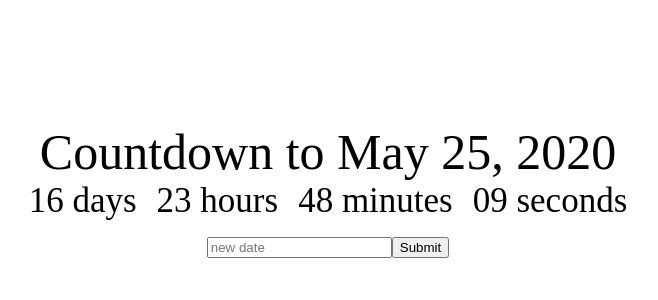
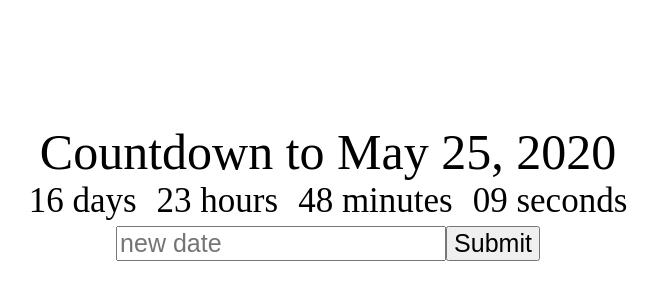
Before and after one commit to sarika296/countdown-champ, a React (Create React App) app: page / in a window 1280 px wide. Shown: the part 130-430 px from the top of the page, without its empty margins (312-970 px from the left). Built offline with nearby package versions, Linux system fonts and the light colour scheme.

Commit message:
styling completed  in input and button field

```diff
--- a/package.json
+++ b/package.json
@@ -7,6 +7,7 @@
     "@testing-library/react": "^9.5.0",
     "@testing-library/user-event": "^7.2.1",
     "react": "^16.13.1",
+    "react-bootstrap": "^1.0.1",
     "react-dom": "^16.13.1",
     "react-scripts": "3.4.1"
   },
--- a/src/App.jsx
+++ b/src/App.jsx
@@ -20,13 +20,18 @@ class App extends Component {
                     className="App-title">
                     Countdown to {this.state.deadline}
                 </div>
-                <Clock deadline={this.state.deadline}/>
+                <Clock
+                    deadline={this.state.deadline}
+                />
                 <div>
                     <input
+                        className="Deadline-input"
                         placeholder="new date"
                         onChange={event => this.setState({newDeadline:event.target.value}) }
                     />
-                    <button onClick={this.changeDeadline}>Submit</button>
+                    <button
+                        className="button"
+                        onClick={this.changeDeadline}>Submit</button>
                 </div>
             </div>
         )
--- a/src/index.css
+++ b/src/index.css
@@ -12,3 +12,7 @@
     display: inline;
     margin: 10px;
 }
+
+.Deadline-input, .button {
+    font-size: 25px;
+}
```
Also changed, not shown: 1 other file (tests, documents, lock files or other folders).
